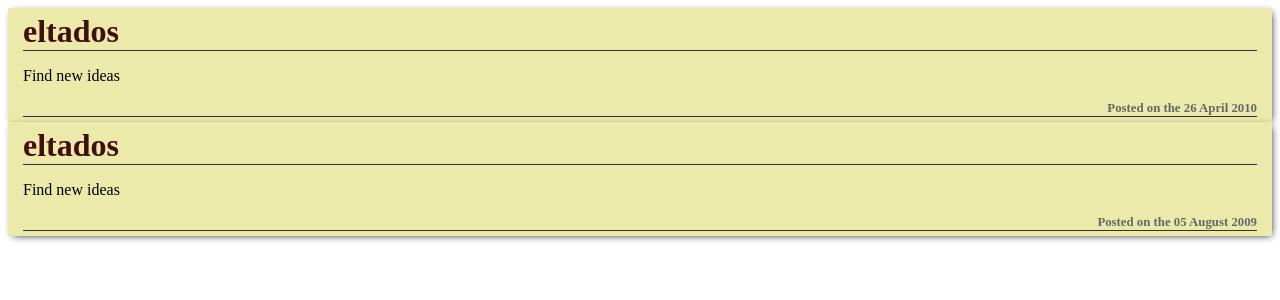
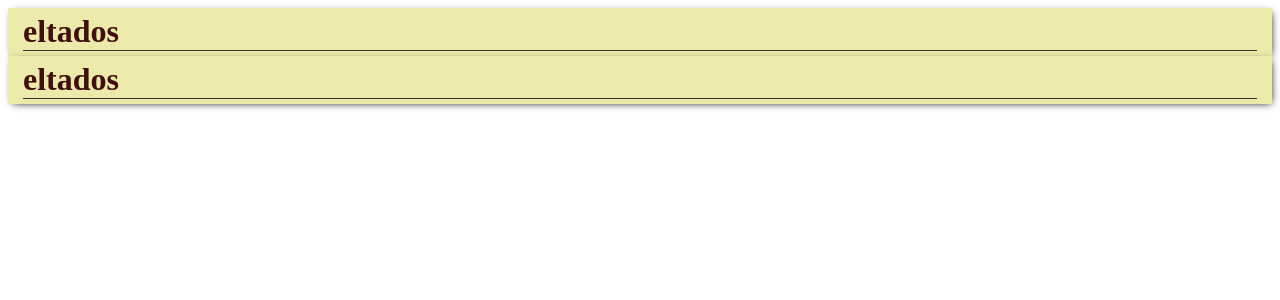
Before and after one commit to eltados/eltados.github.com, a Jekyll site: the page built from index.html, in a window 1280 px wide. Shown: the top 300 px of the page. Built offline with Jekyll 4.4.1, drawn with Linux system fonts in a browser that asks for light colours; Markdown is read by kramdown in place of the engine named in the settings; comment, search, counter and statistics services are not loaded.

Commit message:
editing first post

```diff
--- a/index.html
+++ b/index.html
@@ -6,30 +6,30 @@ title: eltados
 {% for post in site.posts limit:5 %}
   <div class="post">
         <h1>{{ page.title }}</h1>
-        {% if page.image %}
-        <img src="{{page.image}}" class="icon"/>
-        {% endif %}
-        <div class="content">
-            {{ content }}
-        </div>
-        <div class="date">
-            Posted on the {{ post.date | date_to_long_string }}
-        </div>
-        {% if page.source %}
-        <div class="source">
-           find more on :<a href="{{page.source}}">{{page.source}}</a>
-        </div>
-        {% endif %}
-        <div id="disqus_thread" class="comments">
-            <script type="text/javascript">
-                  (function() {
-                   var dsq = document.createElement('script'); dsq.type = 'text/javascript'; dsq.async = true;
-                   dsq.src = 'http://eltados.disqus.com/embed.js';
-                   (document.getElementsByTagName('head')[0] || document.getElementsByTagName('body')[0]).appendChild(dsq);
-                  })();
-                </script>
-                <noscript>Please enable JavaScript to view the <a href="http://disqus.com/?ref_noscript=eltados">comments powered by Disqus.</a></noscript>
+        <!--{% if page.image %}-->
+        <!--<img src="{{page.image}}" class="icon"/>-->
+        <!--{% endif %}-->
+        <!--<div class="content">-->
+            <!--{{ content }}-->
+        <!--</div>-->
+        <!--<div class="date">-->
+            <!--Posted on the {{ post.date | date_to_long_string }}-->
+        <!--</div>-->
+        <!--{% if page.source %}-->
+        <!--<div class="source">-->
+           <!--find more on :<a href="{{page.source}}">{{page.source}}</a>-->
+        <!--</div>-->
+        <!--{% endif %}-->
+        <!--<div id="disqus_thread" class="comments">-->
+            <!--<script type="text/javascript">-->
+                  <!--(function() {-->
+                   <!--var dsq = document.createElement('script'); dsq.type = 'text/javascript'; dsq.async = true;-->
+                   <!--dsq.src = 'http://eltados.disqus.com/embed.js';-->
+                   <!--(document.getElementsByTagName('head')[0] || document.getElementsByTagName('body')[0]).appendChild(dsq);-->
+                  <!--})();-->
+<!--//            </script>-->
+<!--//            <noscript>Please enable JavaScript to view the <a href="http://disqus.com/?ref_noscript=eltados">comments powered by Disqus.</a></noscript>-->
 
-        </div>
+<!--//        </div>-->
     </div>
 {% endfor %}
```
